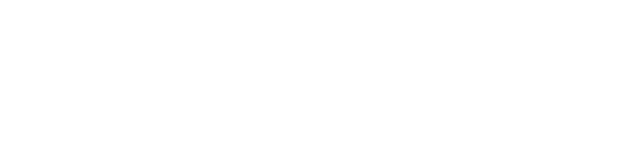
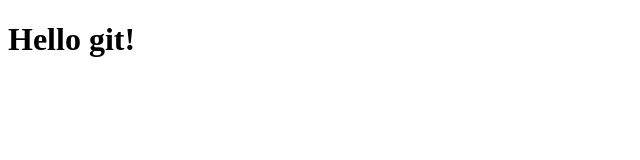
Before and after one commit to mw-codes/git-intro, a plain HTML site: page index.html in a window 1280 px wide. Shown: the whole page, without its empty margins (0-640 px from the left). Drawn offline with Linux system fonts and the light colour scheme.

Commit message:
Upload Commit

```diff
--- a/index.html
+++ b/index.html
@@ -5,5 +5,7 @@
     <meta name="viewport" content="width=device-width, initial-scale=1.0" />
     <title>Document</title>
   </head>
-  <body></body>
+  <body>
+    <h1>Hello git!</h1>
+  </body>
 </html>
```
